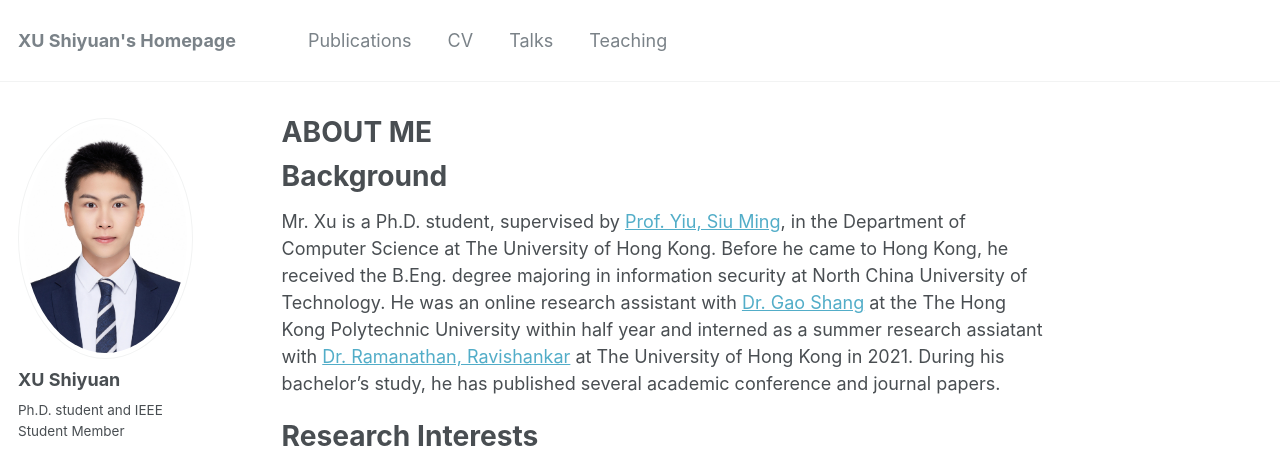
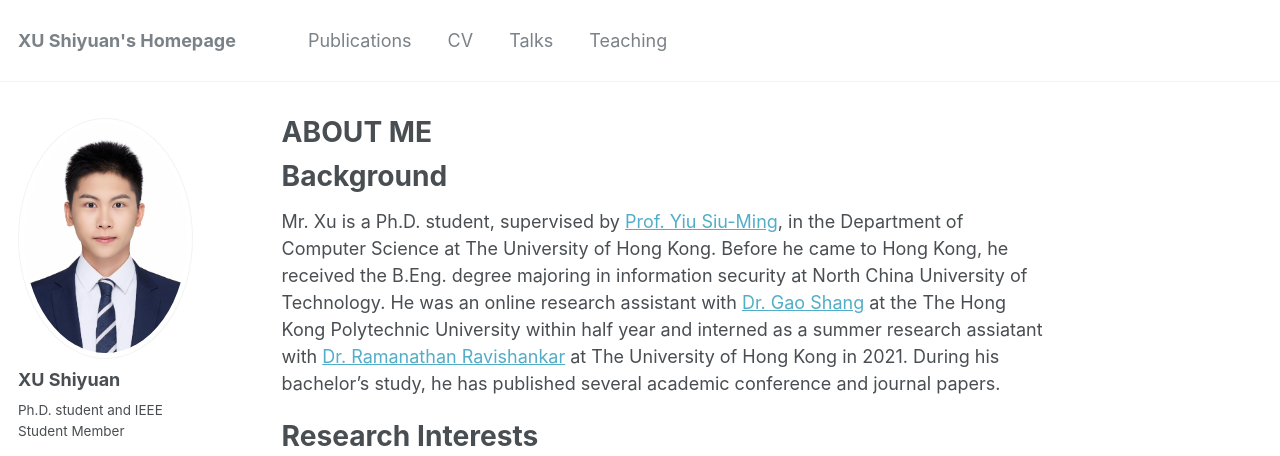
Before and after one commit to shiyuanjack/shiyuanjack.github.io, a Jekyll site: the page built from _pages/about.md, in a window 1280 px wide and 1272 px high. Shown: the top 456 px of the window. Built offline with Jekyll 4.4.1, drawn with Linux system fonts in a browser that asks for light colours; some web fonts are replaced.

```diff
--- a/_pages/about.md
+++ b/_pages/about.md
@@ -11,7 +11,7 @@ redirect_from:
 
 Background
 ======
-Mr. Xu is a Ph.D. student, supervised by [Prof. Yiu, Siu Ming](https://www.cs.hku.hk/index.php/people/academic-staff/smyiu), in the Department of Computer Science at The University of Hong Kong. Before he came to Hong Kong, he received the B.Eng. degree majoring in information security at North China University of Technology. He was an online research assistant with [Dr. Gao Shang](https://goldsainteagle.github.io/shanggao.github.io/) at the The Hong Kong Polytechnic University within half year and interned as a summer research assiatant with [Dr. Ramanathan, Ravishankar](https://www.cs.hku.hk/index.php/people/academic-staff/ravi) at The University of Hong Kong in 2021. During his bachelor's study, he has published several academic conference and journal papers.
+Mr. Xu is a Ph.D. student, supervised by [Prof. Yiu Siu-Ming](https://www.cs.hku.hk/index.php/people/academic-staff/smyiu), in the Department of Computer Science at The University of Hong Kong. Before he came to Hong Kong, he received the B.Eng. degree majoring in information security at North China University of Technology. He was an online research assistant with [Dr. Gao Shang](https://goldsainteagle.github.io/shanggao.github.io/) at the The Hong Kong Polytechnic University within half year and interned as a summer research assiatant with [Dr. Ramanathan Ravishankar](https://www.cs.hku.hk/index.php/people/academic-staff/ravi) at The University of Hong Kong in 2021. During his bachelor's study, he has published several academic conference and journal papers.
 
 Research Interests
 ======
```
